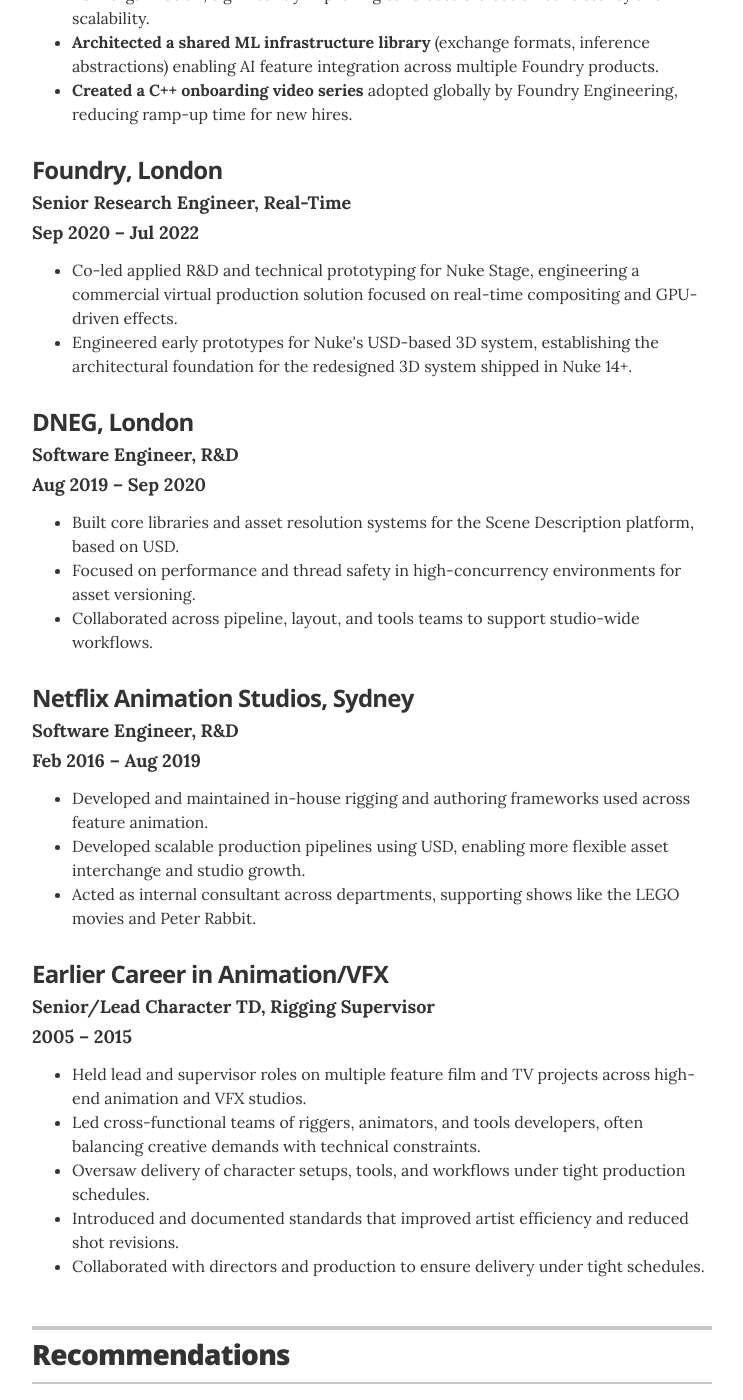
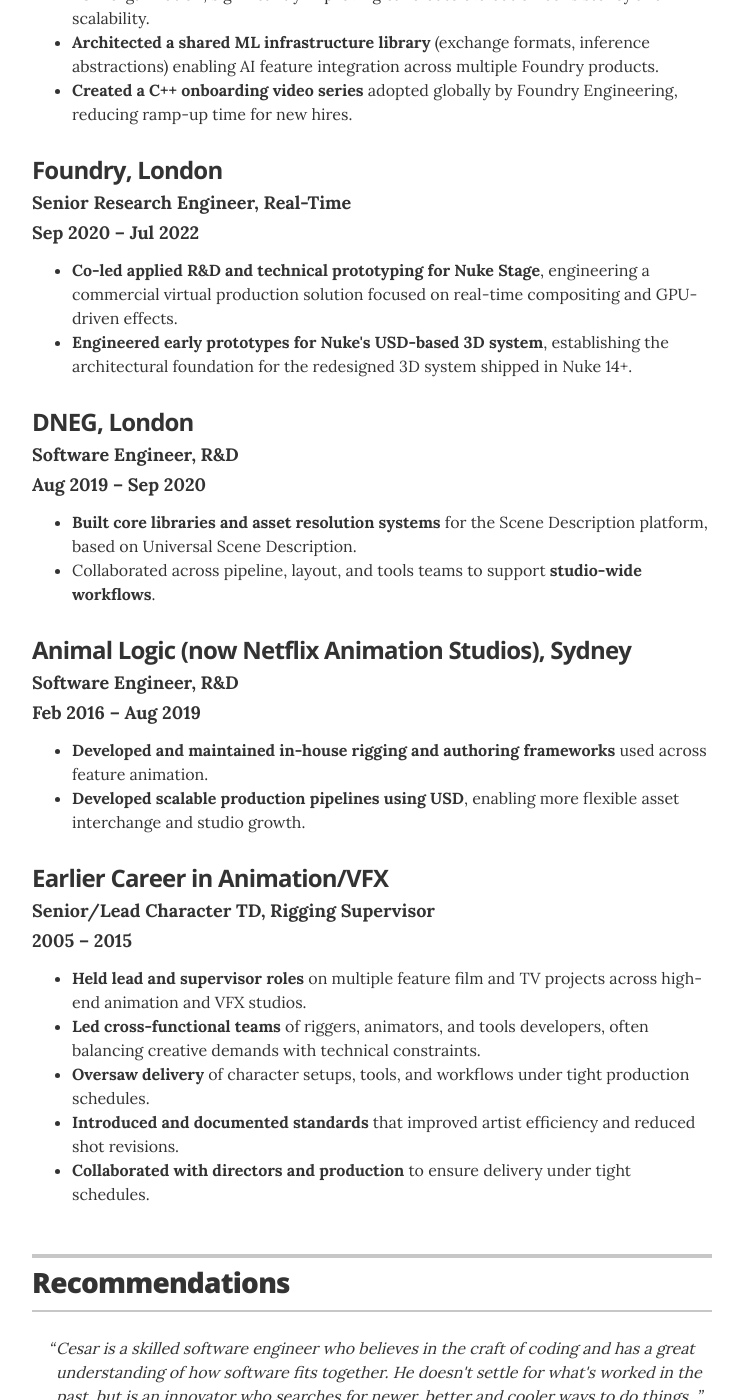
Before and after one commit to csaez/csaez.github.io, a Jekyll site: the page built from index.html, in a window 1280 px wide and 1400 px high, scrolled down 1642 px. Shown: the whole window, without its empty margins (268-1011 px from the left). Built offline with Jekyll 4.4.1, drawn with Linux system fonts in a browser that asks for light colours.

Commit message:
Update experience.yml

```diff
--- a/_data/experience.yml
+++ b/_data/experience.yml
@@ -29,8 +29,8 @@
   duration: Sep 2020 – Jul 2022
   summary: |
     <ul>
-      <li>Co-led applied R&D and technical prototyping for Nuke Stage, engineering a commercial virtual production solution focused on real-time compositing and GPU-driven effects.</li>
-      <li>Engineered early prototypes for Nuke's USD-based 3D system, establishing the architectural foundation for the redesigned 3D system shipped in Nuke 14+.</li>
+      <li><strong>Co-led applied R&D and technical prototyping for Nuke Stage</strong>, engineering a commercial virtual production solution focused on real-time compositing and GPU-driven effects.</li>
+      <li><strong>Engineered early prototypes for Nuke's USD-based 3D system</strong>, establishing the architectural foundation for the redesigned 3D system shipped in Nuke 14+.</li>
     </ul>
 
 - company: DNEG, London
@@ -38,19 +38,17 @@
   duration: Aug 2019 – Sep 2020
   summary: |
     <ul>
-    <li>Built core libraries and asset resolution systems for the Scene Description platform, based on USD.</li>
-    <li>Focused on performance and thread safety in high-concurrency environments for asset versioning.</li>
-    <li>Collaborated across pipeline, layout, and tools teams to support studio-wide workflows.</li>
+    <li><strong>Built core libraries and asset resolution systems</strong> for the Scene Description platform, based on Universal Scene Description.</li>
+    <li>Collaborated across pipeline, layout, and tools teams to support <strong>studio-wide workflows</strong>.</li>
     </ul>
 
-- company: Netflix Animation Studios, Sydney
+- company: Animal Logic (now Netflix Animation Studios), Sydney
   position: Software Engineer, R&D
   duration: Feb 2016 – Aug 2019
   summary: |
     <ul>
-    <li>Developed and maintained in-house rigging and authoring frameworks used across feature animation.</li>
-    <li>Developed scalable production pipelines using USD, enabling more flexible asset interchange and studio growth.</li>
-    <li>Acted as internal consultant across departments, supporting shows like the LEGO movies and Peter Rabbit.</li>
+    <li><strong>Developed and maintained in-house rigging and authoring frameworks</strong> used across feature animation.</li>
+    <li><strong>Developed scalable production pipelines using USD</strong>, enabling more flexible asset interchange and studio growth.</li>
     </ul>
 
 
@@ -59,9 +57,9 @@
   duration: 2005 – 2015
   summary: |
     <ul>
-    <li>Held lead and supervisor roles on multiple feature film and TV projects across high-end animation and VFX studios.</li>
-    <li>Led cross-functional teams of riggers, animators, and tools developers, often balancing creative demands with technical constraints.</li>
-    <li>Oversaw delivery of character setups, tools, and workflows under tight production schedules.</li>
-    <li>Introduced and documented standards that improved artist efficiency and reduced shot revisions.</li>
-    <li>Collaborated with directors and production to ensure delivery under tight schedules.</li>
+    <li><strong>Held lead and supervisor roles</strong> on multiple feature film and TV projects across high-end animation and VFX studios.</li>
+    <li><strong>Led cross-functional teams</strong> of riggers, animators, and tools developers, often balancing creative demands with technical constraints.</li>
+    <li><strong>Oversaw delivery</strong> of character setups, tools, and workflows under tight production schedules.</li>
+    <li><strong>Introduced and documented standards</strong> that improved artist efficiency and reduced shot revisions.</li>
+    <li><strong>Collaborated with directors and production</strong> to ensure delivery under tight schedules.</li>
     </ul>
```
